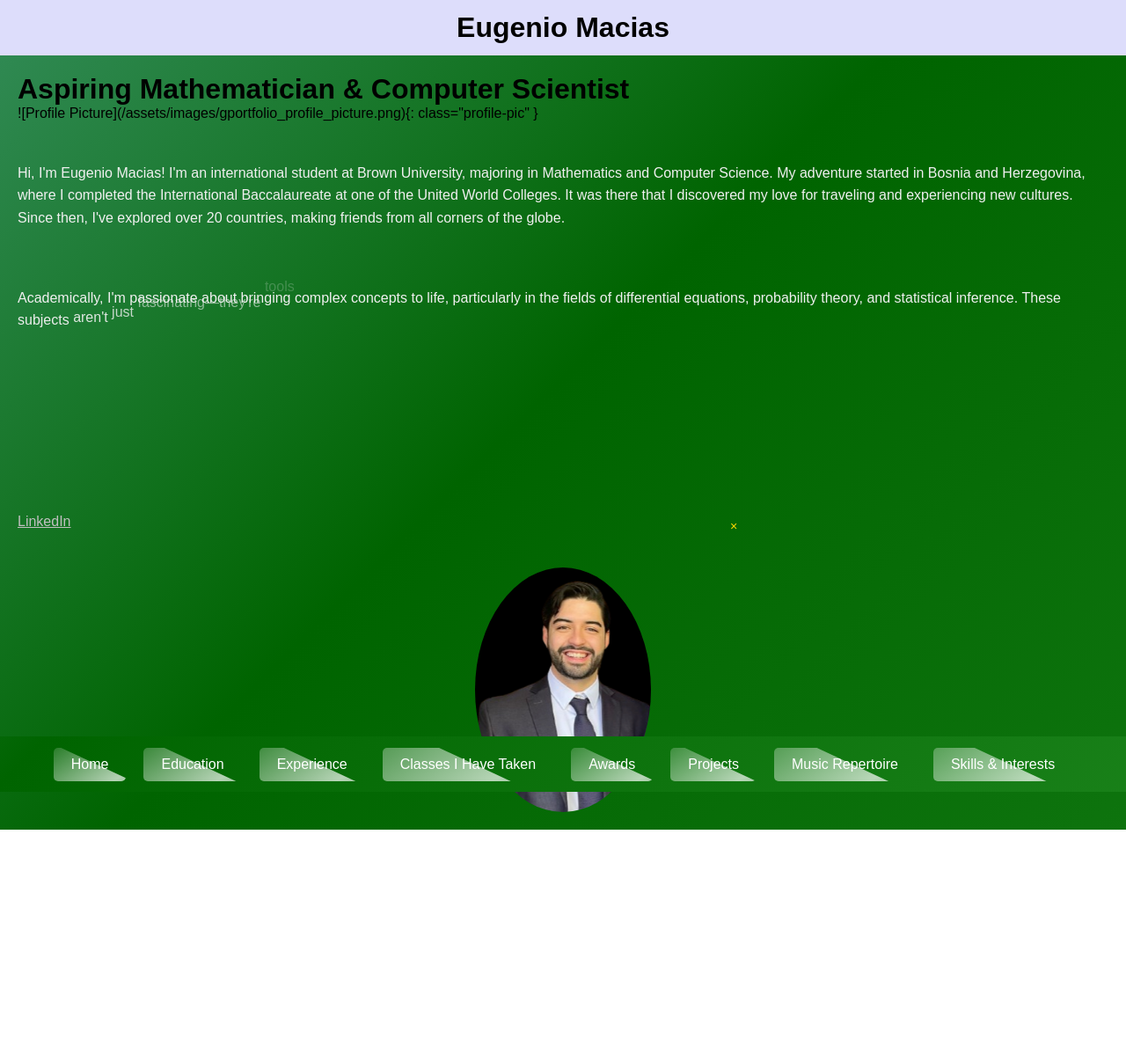
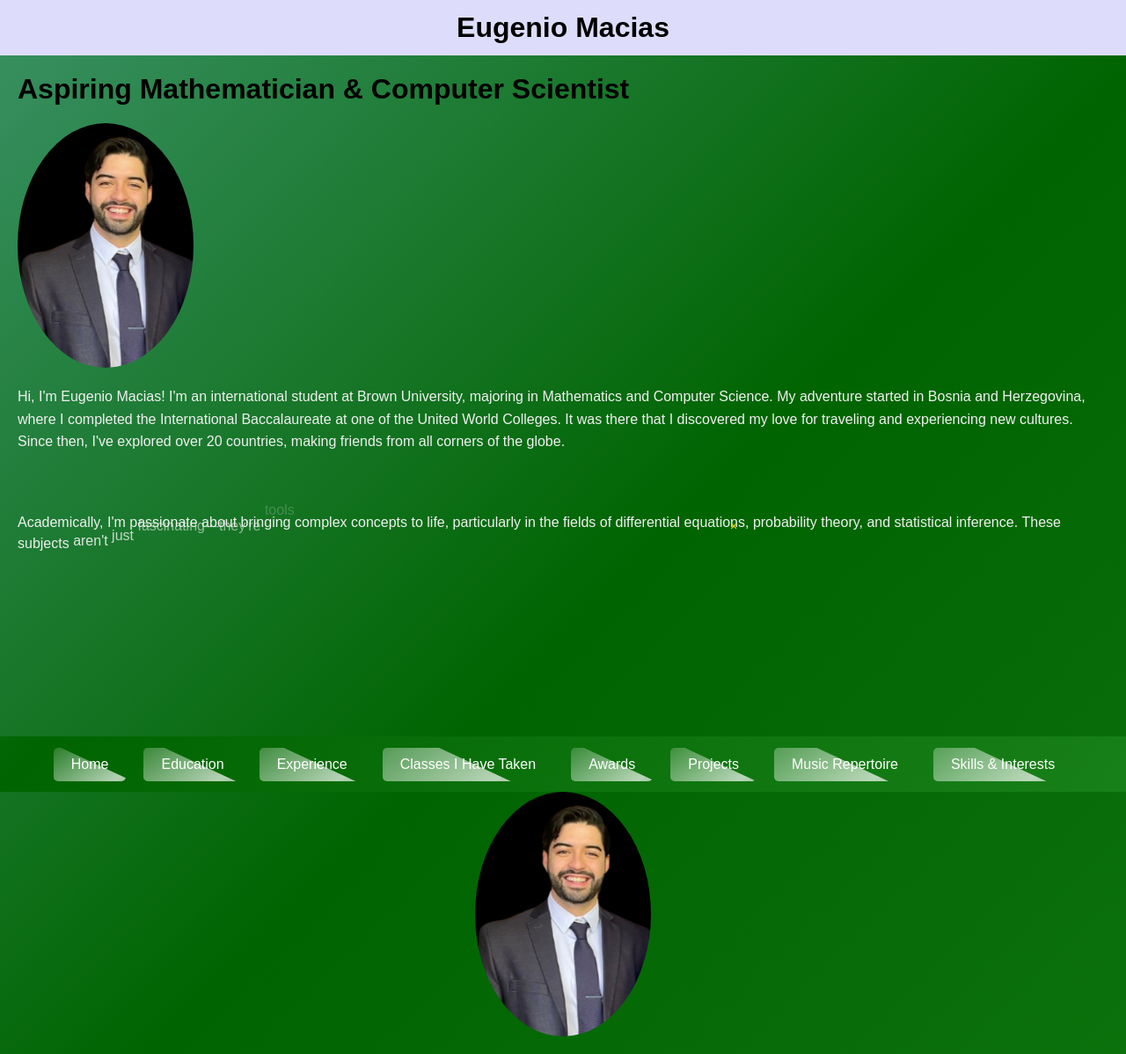
Before and after one commit to xXElGenio0203Xx/eugenio-macias.github.io, a Jekyll site: the page built from index.md, in a window 1280 px wide. Shown: the whole page at 88% size. Built offline with Jekyll 4.4.1, drawn with Linux system fonts in a browser that asks for light colours; some web fonts are replaced; before the commit the page ends 943 px from its top, so only the background shows below that.

Commit message:
Update index.md

```diff
--- a/index.md
+++ b/index.md
@@ -5,10 +5,7 @@ title: Home
 
 # Aspiring Mathematician & Computer Scientist
 
-<div style="text-align:center;">
-    ![Profile Picture](/assets/images/gportfolio_profile_picture.png){: class="profile-pic" }
-</div>
-<br>
+![Profile Picture](/assets/images/gportfolio_profile_picture.png){: class="profile-pic" }
 <p class="animated-text">Hi, I'm Eugenio Macias! I'm an international student at Brown University, majoring in Mathematics and Computer Science. My adventure started in Bosnia and Herzegovina, where I completed the International Baccalaureate at one of the United World Colleges. It was there that I discovered my love for traveling and experiencing new cultures. Since then, I've explored over 20 countries, making friends from all corners of the globe.</p>
 <br>
 
```
